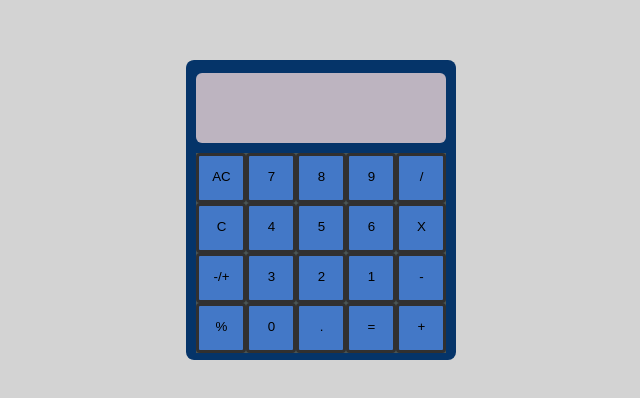
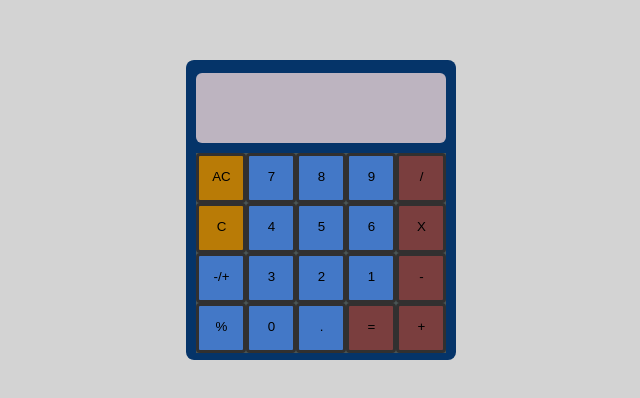
Before and after one commit to guvnor33/calculator, a plain HTML site: page index.html in a window 1280 px wide. Shown: the part 190-588 px from the top of the page, without its empty margins (319-959 px from the left). Drawn offline with Linux system fonts and the light colour scheme.

Commit message:
Clean up code and add colors to buttons

```diff
--- a/index.html
+++ b/index.html
@@ -15,26 +15,26 @@
             <div class="lower-display" id="lower-display"></div>
         </div>
         <div class="button-container">
-            <button class="btn" id="allclear">AC</button>
+            <button class="btn clr-btn" id="allclear">AC</button>
             <button class="btn" id="seven">7</button>
             <button class="btn" id="eight">8</button>
             <button class="btn" id="nine">9</button>
-            <button class="btn" id="divide">/</button>
-            <button class="btn" id="clear">C</button>
+            <button class="btn opr-btn" id="divide">/</button>
+            <button class="btn clr-btn" id="clear">C</button>
             <button class="btn" id="four">4</button>
             <button class="btn" id="five">5</button>
             <button class="btn" id="six">6</button>
-            <button class="btn" id="multiply">X</button>
+            <button class="btn opr-btn" id="multiply">X</button>
             <button class="btn" id="negative">-/+</button>
             <button class="btn" id="three">3</button>
             <button class="btn" id="two">2</button>
             <button class="btn" id="one">1</button>
-            <button class="btn" id="subtract">-</button>
+            <button class="btn opr-btn" id="subtract">-</button>
             <button class="btn" id="percent">%</button>
             <button class="btn" id="zero">0</button>
             <button class="btn" id="decimal">.</button>
-            <button class="btn" id="equals">=</button>
-            <button class="btn" id="add">+</button>
+            <button class="btn eql-btn" id="equals">=</button>
+            <button class="btn opr-btn" id="add">+</button>
         </div>
     </div>
 </body>
--- a/script.js
+++ b/script.js
@@ -168,6 +168,7 @@ function performOp(opStr) {
   }
   validateDisplays(upperDisplay,lowerDisplay);
 }
+
 function validateDisplays(ud, ld) {
   let udStr = ud.textContent;
   let ldStr = ld.textContent;
--- a/style.css
+++ b/style.css
@@ -1,7 +1,7 @@
 @font-face {
     font-family: digital;
     src: url(fonts/digital-7/digital-7.ttf);
-  }
+}
 
 html {
     font-size: 20px;
@@ -22,8 +22,7 @@ body {
     justify-content: center;
     align-items: center;
     background-color: lightgray;
-    /* z-index: 5; */
-  }
+}
 
 .wrapper {
     display:flex;
@@ -44,7 +43,6 @@ body {
     border-radius: 6px;
     font-family: digital;
     color: rgb(78, 77, 77);
-    /* opacity: 0.7; */
     background-color: rgb(189, 180, 192);
 }
 .upper-display {
@@ -57,9 +55,7 @@ body {
     display: flex;
     width: 240px;
     height: 35px;
-    /* background-color: aqua; */
     justify-content: end;
-    /* align-items: flex-end; */
     font-family: digital;
     font-size: 40px;
 }
@@ -76,17 +72,37 @@ body {
     background-color: #4378c7;
 }
 
+.btn.eql-btn {
+    background-color: rgba(255, 0, 0, 0.267);
+}
+.btn.eql-btn:hover {
+    background-color: rgba(255, 54, 54, 0.363);
+}
+
+.btn.opr-btn {
+    background-color: rgba(255, 0, 0, 0.267);
+}
+.btn.opr-btn:hover {
+    background-color: rgba(255, 54, 54, 0.363);
+}
+
+.clr-btn.btn {
+    background-color: rgb(185, 123, 6);
+}
+.clr-btn.btn:hover {
+    background-color: rgba(255, 166, 0, 0.856);
+}
+
 .btn:hover {
     cursor: pointer;
     background-color: #678fca;
-  }
-  .btn:active {
+}
+.btn:active {
     transform: scale(0.93, 0.93);
-    background-color: #8f8d8f;
-  }
+    /* background-color: #8f8d8f; */
+}
 .button-container {
     display: grid;
-    /* margin:auto; */
     grid-template-columns: repeat(5, auto);
     background-color: rgb(74, 85, 85);
 }
```
